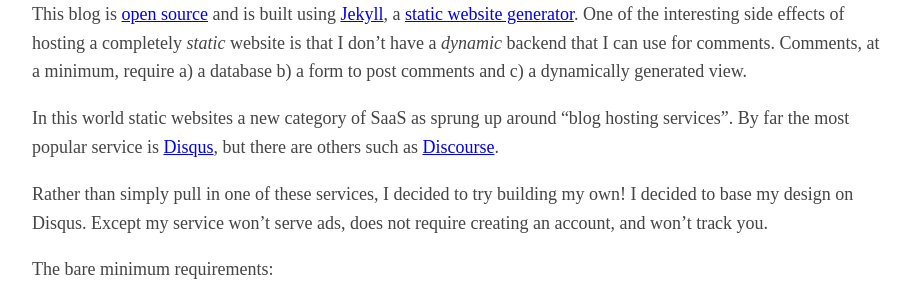
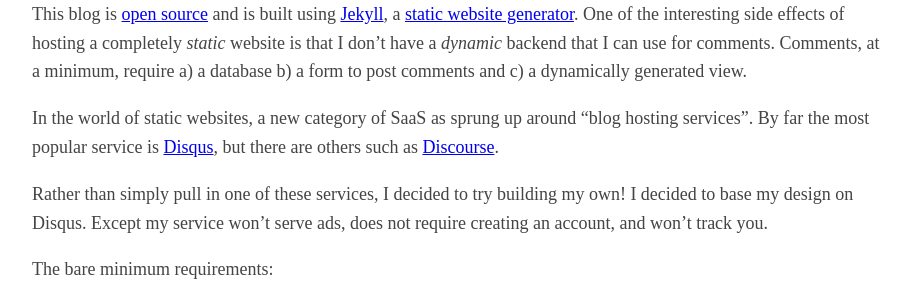
Before and after one commit to jdaigle/jdaigle.github.io, a Jekyll site: the page built from _posts/2015-11-11-cloning-disqus.md, in a window 1280 px wide. Shown: the part 193-493 px from the top of the page, without its empty margins (183-1096 px from the left). Built offline with Jekyll 4.4.1, drawn with Linux system fonts in a browser that asks for light colours; Markdown is read by kramdown in place of the engine named in the settings.

Commit message:
More typos

```diff
--- a/_posts/2015-11-11-cloning-disqus.md
+++ b/_posts/2015-11-11-cloning-disqus.md
@@ -5,7 +5,7 @@ layout: post
 
 This blog is [open source](https://github.com/jdaigle/jdaigle.github.io) and is built using [Jekyll](http://jekyllrb.com/), a [static website generator](https://staticsitegenerators.net/). One of the interesting side effects of hosting a completely *static* website is that I don't have a *dynamic* backend that I can use for comments. Comments, at a minimum, require a) a database b) a form to post comments and c) a dynamically generated view.
 
-In this world static websites a new category of SaaS as sprung up around "blog hosting services". By far the most popular service is [Disqus](https://disqus.com/), but there are others such as [Discourse](https://www.discourse.org/).
+In the world of static websites, a new category of SaaS as sprung up around "blog hosting services". By far the most popular service is [Disqus](https://disqus.com/), but there are others such as [Discourse](https://www.discourse.org/).
 
 Rather than simply pull in one of these services, I decided to try building my own! I decided to base my design on Disqus. Except my service won't serve ads, does not require creating an account, and won't track you.
 
```
